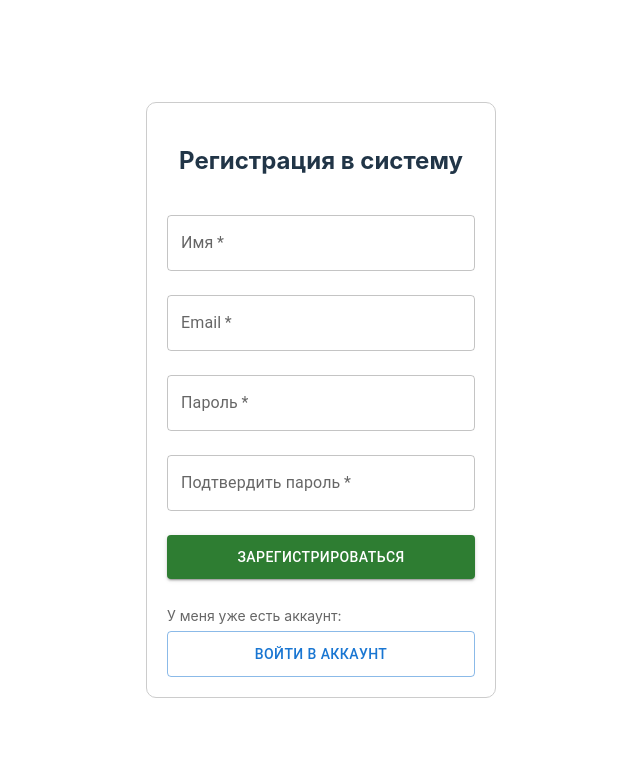
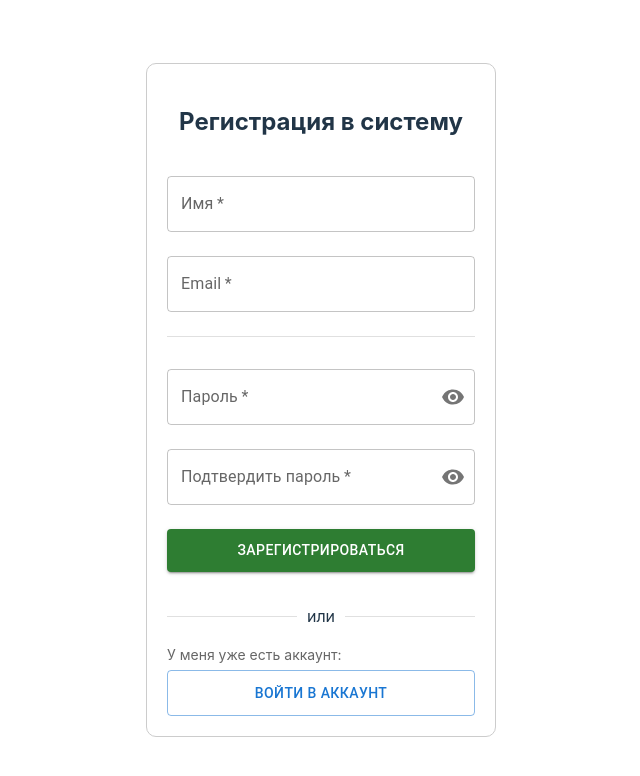
Before and after one commit to NKVDream/EGOV, a React (Vite) app in the folder frontend/: page /registration in a window 1280 px wide. Shown: the top 776 px of the page, without its empty margins (319-959 px from the left). Built offline with nearby package versions, Linux system fonts and the light colour scheme.

Commit message:
visibility of password added

```diff
--- a/frontend/src/pages/login.jsx
+++ b/frontend/src/pages/login.jsx
@@ -1,14 +1,18 @@
 import { useState } from 'react';
 import { useNavigate } from 'react-router-dom';
 import '../App.css';
-import '../components/buttons.css'
-import {TextField, Button, Box, Typography, Divider} from '@mui/material'
+import '../components/buttons.css';
+import {TextField, Button, Box, Typography, Divider, InputAdornment, IconButton} from '@mui/material';
+import {Visibility, VisibilityOff} from '@mui/icons-material';
 
 export default function Login() {
   const [login, setLogin] = useState('');
   const [password, setPassword] = useState('');
   const [error, setError] = useState('');
+  const [showPassword, setShowPassword] = useState(false);
   const navigate = useNavigate();
+
+  const handleClickShowPassword = () => setShowPassword((show) => !show);
 
   const handleSubmit = async (e) => {
     e.preventDefault();
@@ -62,12 +66,27 @@
         <TextField
           label="Пароль"
           variant="outlined"
-          type="password"
           value={password}
           onChange={(e) => setPassword(e.target.value)}
           required
           fullWidth
           margin="normal"
+          type={showPassword ? 'text' : 'password'}
+          slotProps={{
+            input: {
+              endAdornment: (
+                <InputAdornment position='end'>
+                  <IconButton
+                    aria-label='Переключить видимость пароля'
+                    onClick={handleClickShowPassword}
+                    edge="end"
+                  >
+                    {showPassword ? <VisibilityOff /> : <Visibility />}
+                  </IconButton>
+                </InputAdornment>
+              )
+            }
+          }}
         />
 
         <Button
@@ -79,7 +98,7 @@
         >
           Войти
         </Button>
-
+        <Divider sx={{my: 2}}>или</Divider>
         <p style={{ margin: '10px 0 5px 0', fontSize: '14px', color: '#666' }}>
           У меня нет аккаунта:
         </p>
--- a/frontend/src/pages/registration.jsx
+++ b/frontend/src/pages/registration.jsx
@@ -1,15 +1,19 @@
 import { useState } from "react";
 import { useNavigate } from "react-router-dom";
 import '../App.css';
-import { TextField, Button, Box, Typography } from "@mui/material";
+import {TextField, Button, Box, Typography, Divider, InputAdornment, IconButton} from '@mui/material';
+import {Visibility, VisibilityOff} from '@mui/icons-material';
 
 export default function Registration() {
   const [name, setName] = useState('');
   const [email, setEmail] = useState('');
   const [password, setPassword] = useState('');
   const [confirmPassword, setConfirmPassword] = useState('');
+  const [showPassword, setShowPassword] = useState(false)
   const [error, setError] = useState('');
-  const navigate = useNavigate(); // Убрали лишние кавычки из вызова hook
+  const navigate = useNavigate();
+
+  const handleClickShowPassword = () => setShowPassword((show) => !show);
 
   const handleSubmit = async (e) => {
     e.preventDefault();
@@ -70,27 +74,56 @@
           variant="outlined"
           required
         />
-
+        <Divider sx={{my: 2}}></Divider>
         <TextField
           label="Пароль"
-          type="password"
           variant="outlined"
           value={password}
           onChange={(e) => setPassword(e.target.value)}
           margin="normal"
           fullWidth
           required
+          type={showPassword ? 'text' : 'password'}
+          slotProps={{
+            input: {
+              endAdornment: (
+                <InputAdornment position='end'>
+                  <IconButton
+                    aria-label='Переключить видимость пароля'
+                    onClick={handleClickShowPassword}
+                    edge="end"
+                  >
+                    {showPassword ? <VisibilityOff /> : <Visibility />}
+                  </IconButton>
+                </InputAdornment>
+              )
+            }
+          }}
         />
-
         <TextField
           label="Подтвердить пароль"
-          type="password"
           variant="outlined"
           value={confirmPassword}
           onChange={(e) => setConfirmPassword(e.target.value)}
           fullWidth
           margin="normal"
           required
+          type={showPassword ? 'text' : 'password'}
+          slotProps={{
+            input: {
+              endAdornment: (
+                <InputAdornment position='end'>
+                  <IconButton
+                    aria-label='Переключить видимость пароля'
+                    onClick={handleClickShowPassword}
+                    edge="end"
+                  >
+                    {showPassword ? <VisibilityOff /> : <Visibility />}
+                  </IconButton>
+                </InputAdornment>
+              )
+            }
+          }}
         />
 
         <Button
@@ -102,7 +135,7 @@
         >
           Зарегистрироваться
         </Button>
-
+        <Divider sx={{my: 2}}>или</Divider>
         <p style={{ fontSize: '14px', margin: '10px 0 5px 0', color: '#666' }}>
           У меня уже есть аккаунт:
         </p>
```
Also changed, not shown: 1 other file (tests, documents, lock files or other folders).
